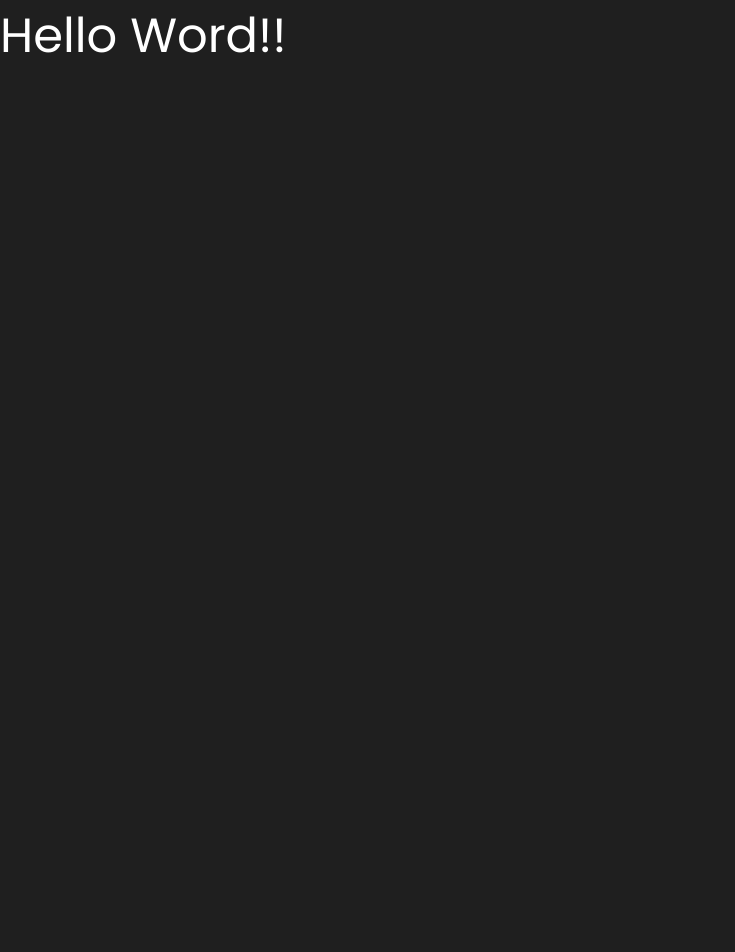
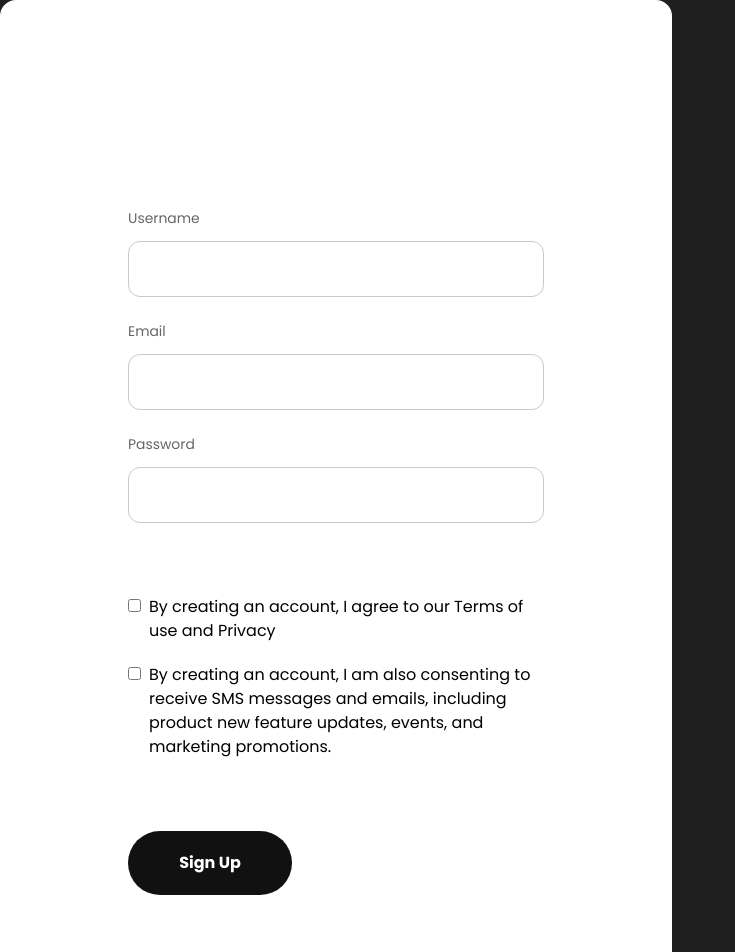
Before and after one commit to dudzvs/subscription-client, a React (Vite) app: page / in a window 1280 px wide. Shown: the top 952 px of the page, without its empty margins (0-735 px from the left). Before the commit the page ends 800 px from the top, so only its background shows below. Built offline with nearby package versions, Linux system fonts and the light colour scheme.

Commit message:
feat: implement SignUp layout with form inputs and styled components

```diff
--- a/src/App.tsx
+++ b/src/App.tsx
@@ -1,7 +1,26 @@
+import Button from './components/ui/atoms/Button.tsx';
+import InputGroup from './components/ui/molecules/InputGroup.tsx';
+import SignUp from './components/layout/SignUp.tsx';
+
 function App() {
+	function handleClick() {
+		console.log('click');
+	}
+
 	return (
 		<>
-			<h1>Hello Word!!</h1>
+			<SignUp>
+				<InputGroup inputLabel={'Username'} type={'text'} />
+				<InputGroup inputLabel={'Email'} type={'email'} />
+				<InputGroup inputLabel={'Password'} type={'password'} />
+				<InputGroup inputLabel={'terms'} type={'checkbox'} />
+				<Button
+					btnType={'submit'}
+					label={'Sign Up'}
+					handleClick={handleClick}
+					variant={'login'}
+				/>
+			</SignUp>
 		</>
 	);
 }
--- /dev/null
+++ b/src/components/layout/SignUp.tsx
@@ -0,0 +1,13 @@
+import React from 'react';
+
+const SignUpLay = ({ children }: { children: React.ReactNode }) => {
+	return (
+		<div className="bg-white w-2xl rounded-2xl flex py-40 items-center">
+			<div className=" py-12 px-32">
+				<form className="flex flex-col gap-6">{children}</form>
+			</div>
+		</div>
+	);
+};
+
+export default SignUpLay;
--- /dev/null
+++ b/src/components/ui/atoms/Button.tsx
@@ -0,0 +1,24 @@
+const Button = ({
+	btnType,
+	label,
+	variant,
+	handleClick,
+}: {
+	btnType: 'submit' | 'button' | 'reset';
+	label: string;
+	variant: 'login' | 'signup';
+	handleClick: () => void;
+}) => {
+	const buttonFor = {
+		login: 'py-[20px] px-[2px] rounded-[40px] font-bold text-bold mt-12 w-full',
+		signup: 'py-[15px] px-[40px] rounded-4xl',
+	};
+
+	return (
+		<button type={btnType} onClick={handleClick} className={buttonFor[variant]}>
+			{label}
+		</button>
+	);
+};
+
+export default Button;
--- /dev/null
+++ b/src/components/ui/atoms/Input.tsx
@@ -0,0 +1,17 @@
+const Input = ({
+	inputType,
+	inputName,
+	updateFn,
+}: {
+	inputType: string;
+	inputName: string;
+	updateFn: () => void;
+}) => {
+	return (
+		<>
+			<input type={inputType} name={inputName} id={inputName} onChange={updateFn} />
+		</>
+	);
+};
+
+export default Input;
--- /dev/null
+++ b/src/components/ui/atoms/Label.tsx
@@ -0,0 +1,5 @@
+const Label = ({ inputId, title }: { inputId: string; title: string }) => {
+	return <label htmlFor={inputId}>{title}</label>;
+};
+
+export default Label;
--- /dev/null
+++ b/src/components/ui/molecules/InputGroup.tsx
@@ -0,0 +1,47 @@
+import Label from '../atoms/Label.tsx';
+import Input from '../atoms/Input.tsx';
+
+const InputGroup = ({
+	type,
+	inputLabel,
+}: {
+	type: 'text' | 'email' | 'number' | 'checkbox' | 'password';
+	inputLabel: string;
+}) => {
+	const handleChange = () => {
+		console.log('Hello');
+	};
+
+	return (
+		<>
+			{type === 'checkbox' ? (
+				<div className="flex flex-col gap-5 mt-12">
+					<div className="flex items-baseline gap-2">
+						<Input inputType={type} inputName={inputLabel} updateFn={handleChange} />
+						<span>By creating an account, I agree to our Terms of use and Privacy</span>
+					</div>
+
+					<div className="flex items-baseline gap-2">
+						<Input inputType={type} inputName={inputLabel} updateFn={handleChange} />
+						<span>
+							By creating an account, I am also consenting to receive SMS messages and
+							emails, including product new feature updates, events, and marketing
+							promotions.
+						</span>
+					</div>
+				</div>
+			) : (
+				<div className="flex flex-col items-start gap-3">
+					<Label inputId={inputLabel.toLowerCase()} title={inputLabel} />
+					<Input
+						inputType={type}
+						inputName={inputLabel.toLowerCase()}
+						updateFn={handleChange}
+					/>
+				</div>
+			)}
+		</>
+	);
+};
+
+export default InputGroup;
--- a/src/style/index.css
+++ b/src/style/index.css
@@ -20,7 +20,6 @@
 		font-size: var(--text-default-fs);
 	}
 
-    form {
 	h3 {
 		font-size: var(--sub-heading-fs);
 		color: var(--primary-color);
@@ -30,15 +29,24 @@
 		font-size: var(--text-xsm);
 		color: var(--secondary-color);
 	}
+
+	input:not([type="checkbox"]) {
+		background-color: transparent;
+        height: 56px;
+        border: 1px solid var(--border-color);
+        border-radius: 12px;
+        width: 100%;
+        padding: 12px;
 	}
+
 
 	button {
 		background-color: var(--bgc-ui);
 		color: var(--white);
-
-        :hover {
-            background-color: var(--bgc-ui-hover);
+        max-width: 164px;
+        cursor: pointer;
+        &:hover {
+            opacity: 0.5;
         }
 	}
-
 }
--- a/src/style/theme.css
+++ b/src/style/theme.css
@@ -1,5 +1,4 @@
 @import url('https://fonts.googleapis.com/css2?family=Poppins:ital,wght@0,100;0,200;0,300;0,400;0,500;0,600;0,700;0,800;0,900;1,100;1,200;1,300;1,400;1,500;1,600;1,700;1,800;1,900&display=swap');
-
 
 @theme {
 	/* typography */
@@ -7,15 +6,15 @@
 	--main-heading-fs: 3rem;
 	--sub-heading-fs: 2rem;
 	--text-default-fs: 1rem;
-    --text-xsm: .87rem;
-
+	--text-xsm: 0.87rem;
 
 	/* colors */
-    --white: #FFFFFF;
-    --bgc-page: #1F1F1F;
+	--white: #ffffff;
+	--bgc-page: #1f1f1f;
 	--heading-color: var(--white);
 	--primary-color: #333333;
 	--secondary-color: #666666;
 	--bgc-ui: #111111;
 	--bgc-ui-hover: var(--white);
+	--border-color: rgba(102, 102, 102, 0.35);
 }
```
Lines whose indentation alone changed are shown as unchanged.
